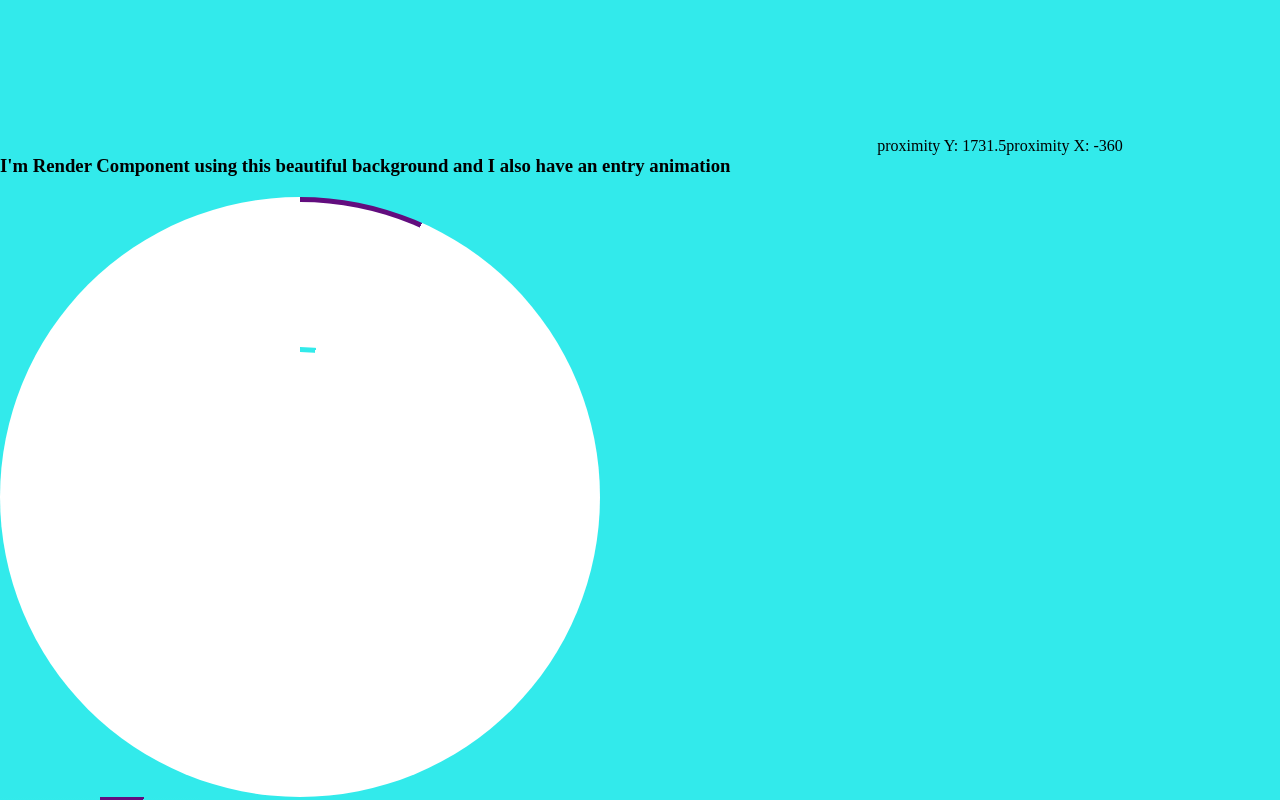
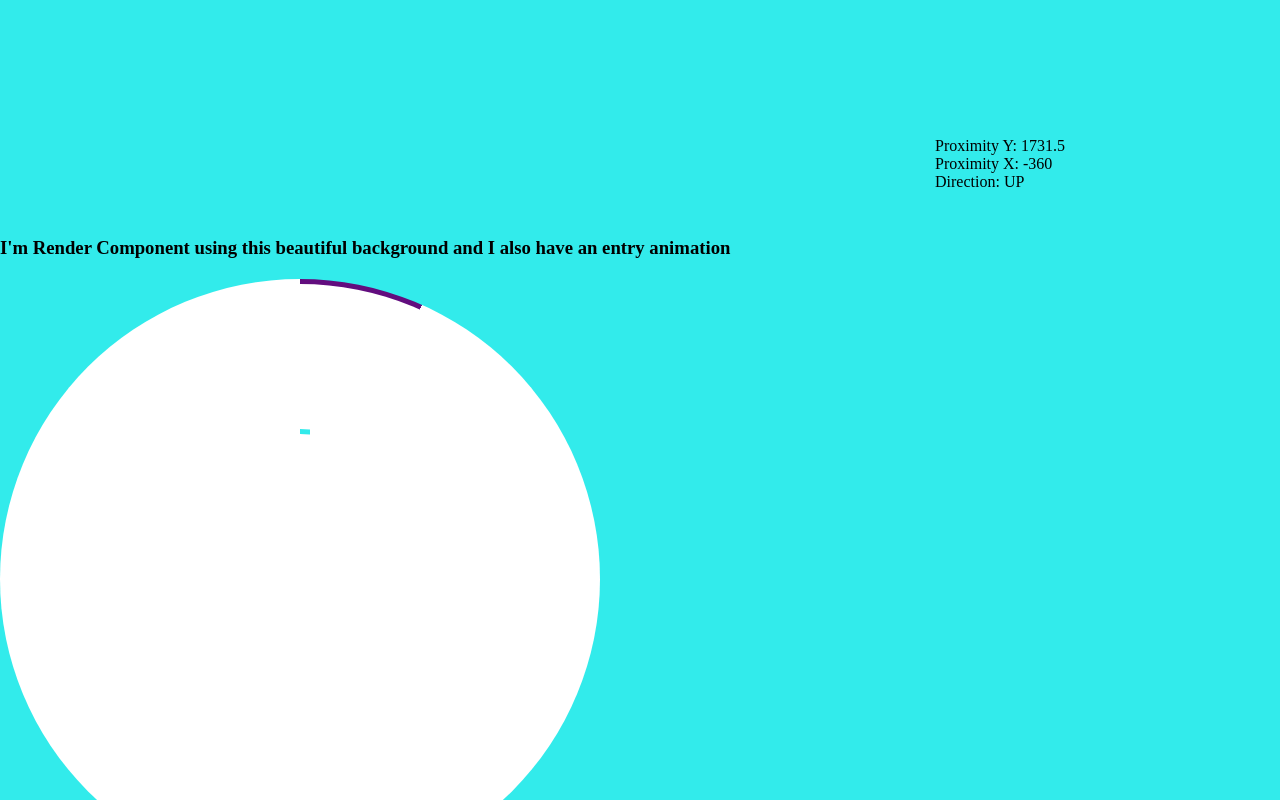
Before and after one commit to zJaaal/react-scroll-utilities, a React (Vite) app: page / in a window 1280 px wide. Shown: the part 1900-2700 px from the top of the page. Built offline with nearby package versions, Linux system fonts and the light colour scheme.

Commit message:
visual testings

```diff
--- a/src/App.tsx
+++ b/src/App.tsx
@@ -1,14 +1,20 @@
 import { useRef } from "react";
+import { useDirection } from "./lib";
 import useProximity from "./lib/hooks/useProximity";
 
 function App() {
   const ref = useRef<HTMLDivElement>(null);
 
   const proximity = useProximity(ref);
+  const direction = useDirection();
+
   return (
     <div className="test" ref={ref}>
-      {"proximity Y: " + proximity.y}
-      {"proximity X: " + proximity.x}
+      <ul>
+        <li>{"Proximity Y: " + proximity.y}</li>
+        <li>{"Proximity X: " + proximity.x}</li>
+        <li>{"Direction: " + direction}</li>
+      </ul>
     </div>
   );
 }
--- a/src/index.css
+++ b/src/index.css
@@ -29,11 +29,17 @@ body {
 
 
 .test {
-  height: inherit;
+  height: 100px;
   position: relative;
   display: flex;
-  justify-content: center;
+  flex-direction: column;
+  justify-content: space-between;
   align-items: center;
+}
+
+ul {
+  list-style: none;
+  list-style-type: none;
 }
 
 #root {
--- a/src/main.tsx
+++ b/src/main.tsx
@@ -16,7 +16,7 @@ ReactDOM.createRoot(document.getElementById("root") as HTMLElement).render(
       endColor={[106, 46, 53]}
       style={{ height: "100%" }}
     >
-      {(color) => (
+      {(color: string) => (
         <div>
           <h1>Scroll! (Arrow recommended)</h1>
           <div style={{ height: "2000px" }}></div>
```
